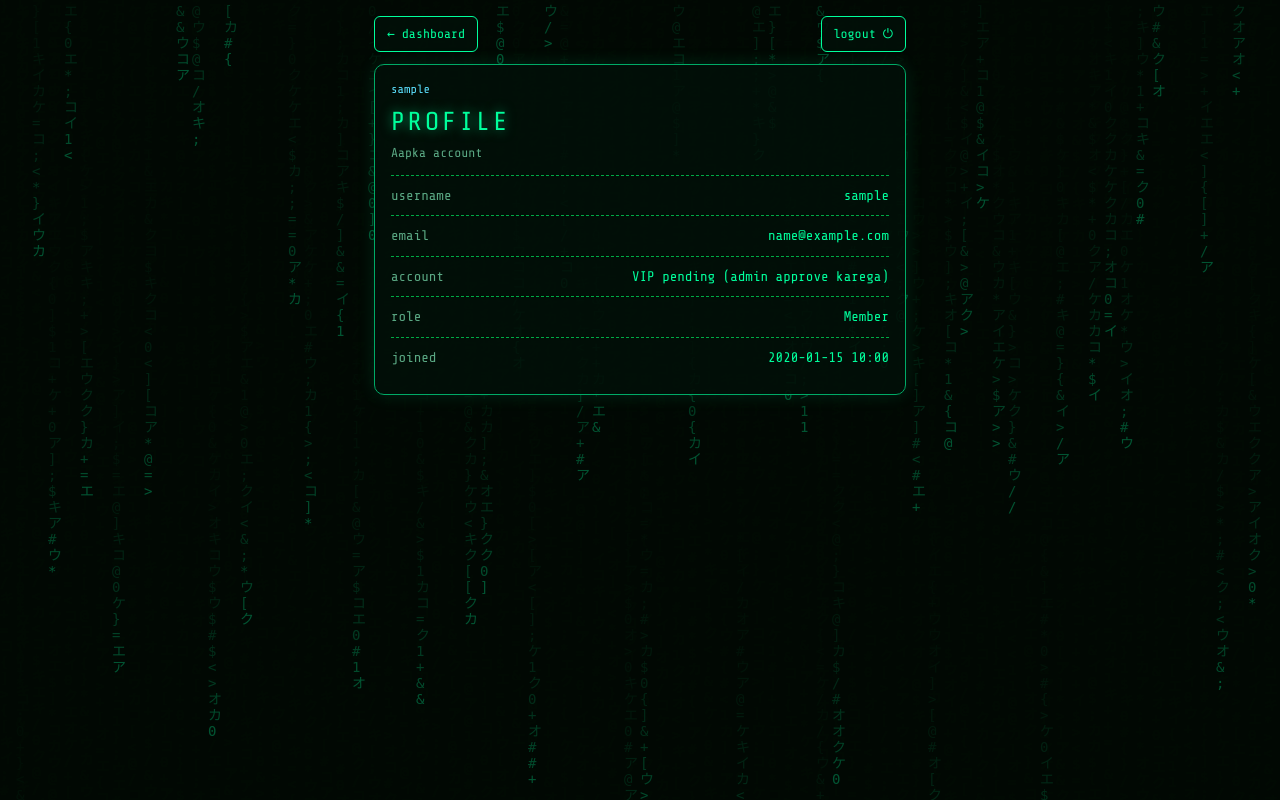
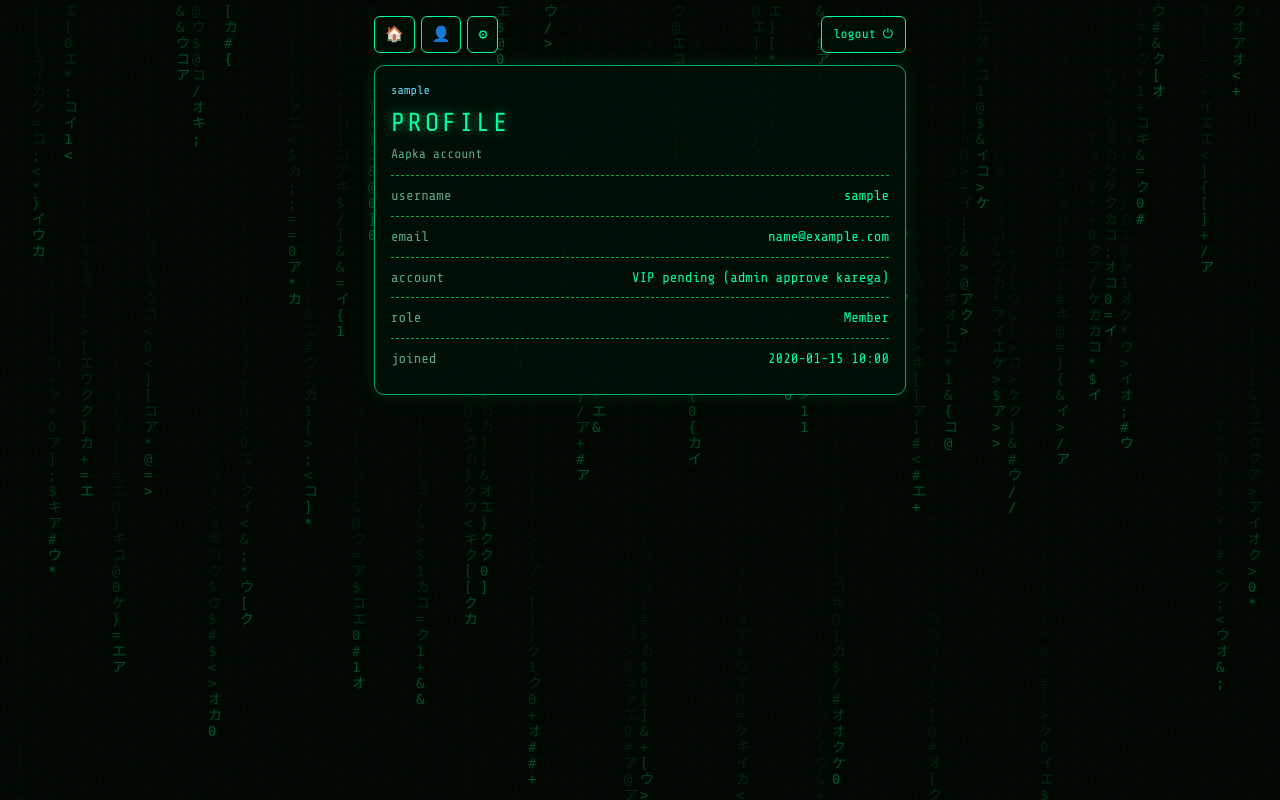
Before and after one commit to anuragkandwal5-prog/CoreIntel, a Flask app: page /profile in a window 1280 px wide. Run offline with Flask 3, Linux system fonts and the light colour scheme; the visitor is signed in with stand-in values (Sample User, id 1); a database or web service that is not in the repository returns one stand-in record (values such as "Sample title"); some libraries are stand-ins or nearby versions.

Commit message:
Update page.html

```diff
--- a/templates/page.html
+++ b/templates/page.html
@@ -15,6 +15,8 @@ body{background:var(--bg);color:#b6ffd9;font:14px/1.4 "Share Tech Mono",ui-monos
 .top{display:flex;justify-content:space-between;gap:10px}
 .out{color:var(--g);border:1px solid var(--g);border-radius:6px;padding:8px 12px;text-decoration:none;font-size:13px;background:rgba(2,16,8,.9)}
 .out:hover{background:var(--g);color:#012b17}
+.navl{display:flex;gap:6px}
+.navl .out{padding:7px 10px;font-size:15px}
 .card{background:rgba(2,16,8,.9);border:1px solid #0a6;border-radius:10px;padding:16px;box-shadow:0 0 18px rgba(0,255,156,.12);animation:in .5s both}
 @keyframes in{from{opacity:0;transform:translateY(12px)}}
 .mini{font-size:12px;color:var(--cy)}.v{color:var(--gold)}
@@ -34,7 +36,10 @@ a:focus-visible,button:focus-visible,input:focus-visible{outline:2px solid var(-
 <body>
 <canvas id="rain"></canvas>
 <main class="wrap">
-  <header class="top"><a class="out" href="/dashboard">← dashboard</a><a class="out" href="/logout">logout ⏻</a></header>
+  <header class="top">
+    <div class="navl"><a class="out" href="/dashboard" title="Dashboard">🏠</a><a class="out" href="/profile" title="Profile">👤</a><a class="out" href="/settings" title="Settings">⚙</a></div>
+    <a class="out" href="/logout">logout ⏻</a>
+  </header>
   <section class="card">
     <div class="mini">{{ name }}{% if vip %} · <span class="v">★ VIP</span>{% endif %}</div>
     <h1>{{ title }}</h1>
```
